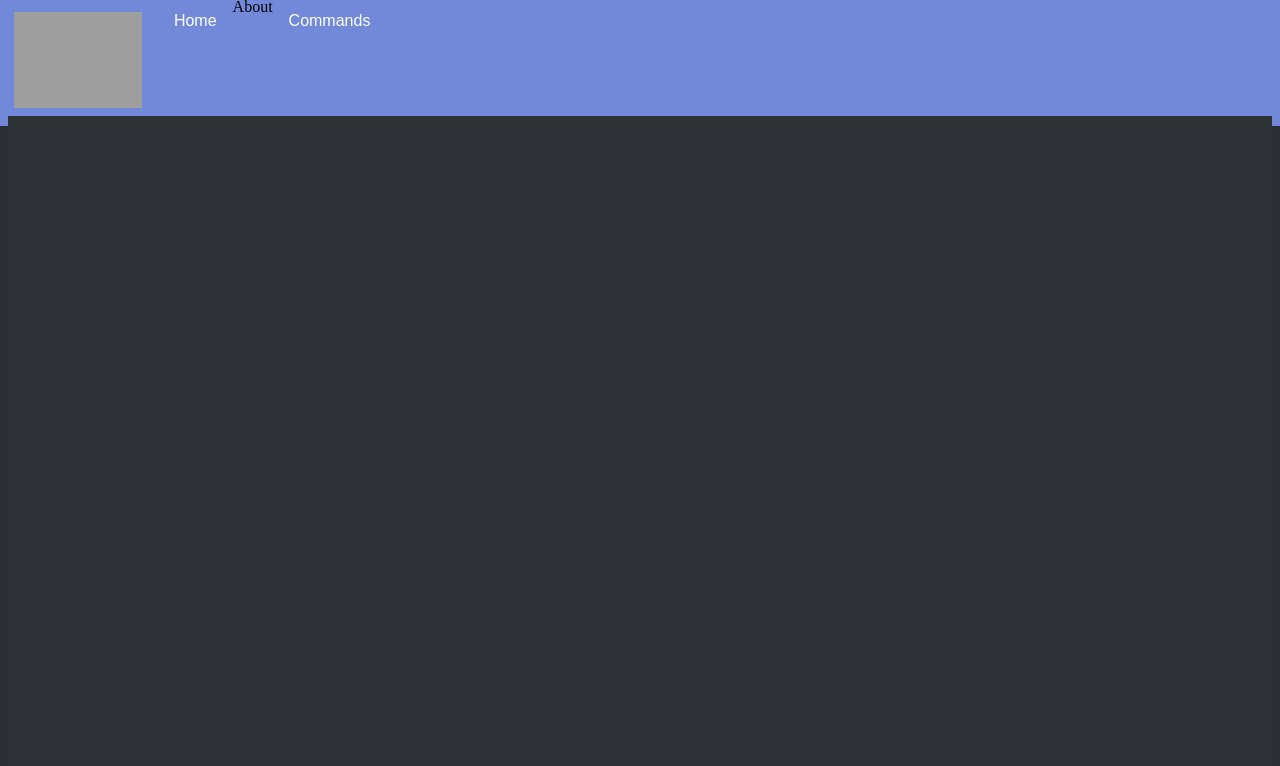
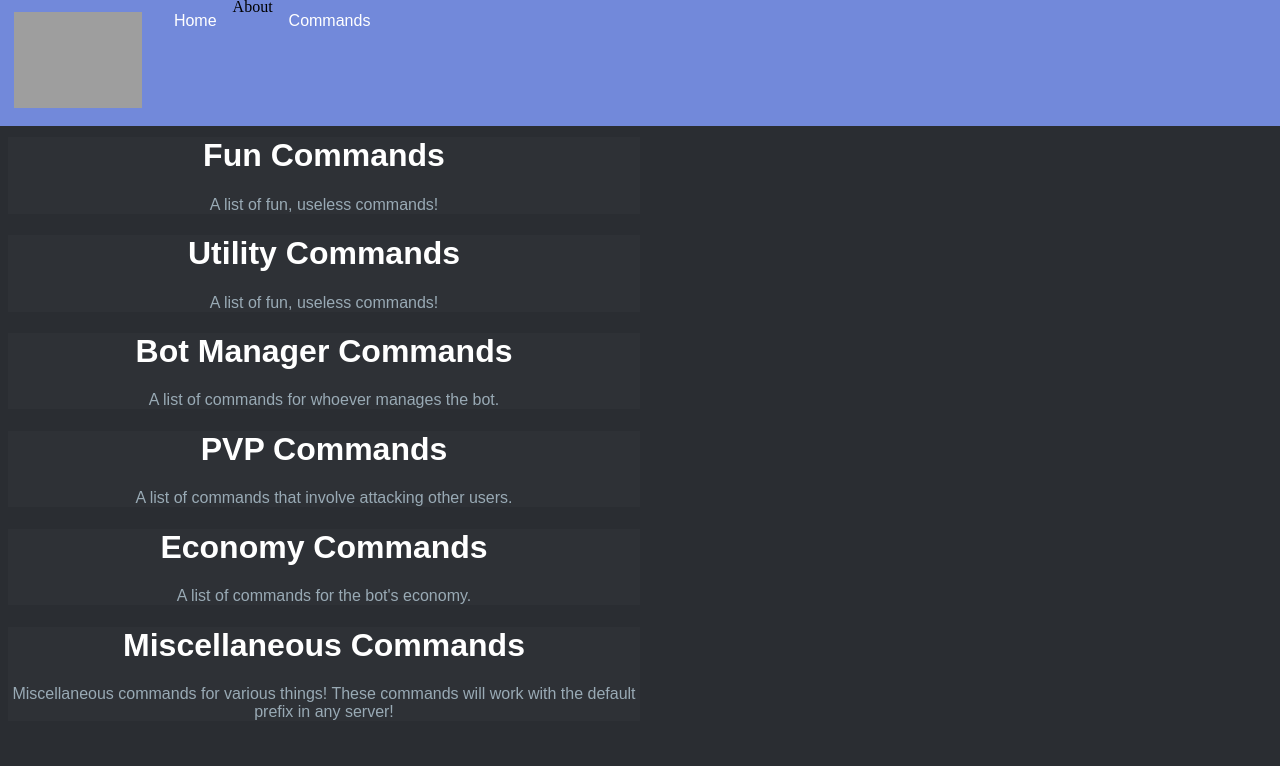
Before and after one commit to SSSpencer413/theserverbot, a plain HTML site: page commands.html in a window 1280 px wide. Shown: the top 766 px of the page. Drawn offline with Linux system fonts and the light colour scheme; grey boxes are pictures that could not be loaded.

Commit message:
Update commands.html

```diff
--- a/commands.html
+++ b/commands.html
@@ -4,7 +4,7 @@
    <link rel="icon" href="https://images-ext-2.discordapp.net/external/Tu7UoDn_ZwXpVhANaGLhu8KYrpZ9jky35vP1-krS9Bc/%3Fsize%3D2048/https/cdn.discordapp.com/avatars/358350504129986570/e918b97703297a27727be5dd76dfd053.png"/>
    <link rel="stylesheet" href="./css/topbar.css">
    <style>
-      #cmdbar {background-color: #2e3136; padding: 50%;}
+      #cmdbar {background-color: #2e3136; width: 50%;}
    </style>
 </head>
 <body>
```
